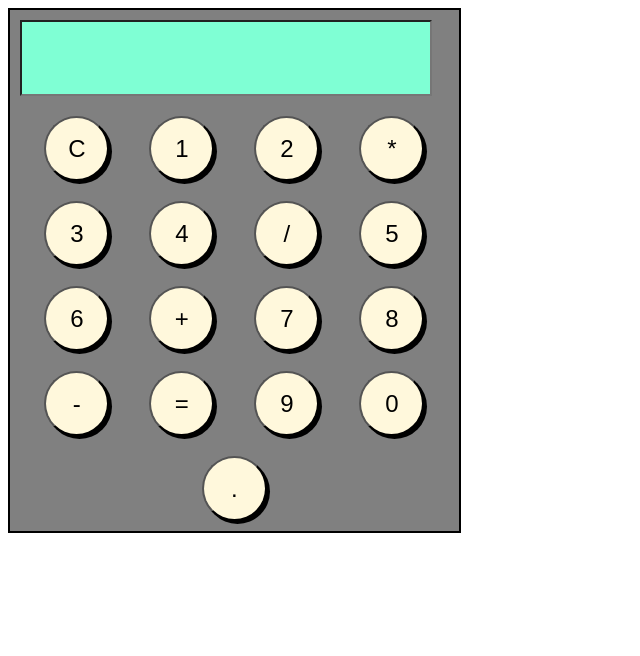
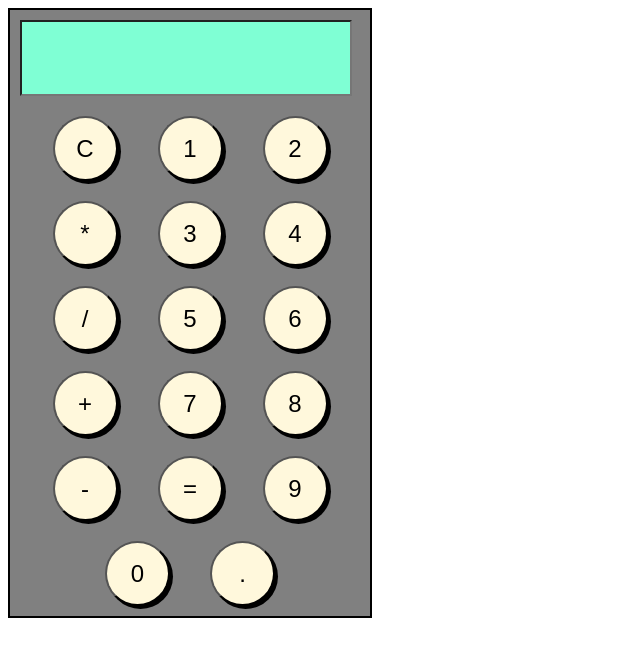
Before and after one commit to sumitissam/Calculator-, a plain HTML site: page index.html in a window 1280 px wide. Shown: the whole page, without its empty margins (0-640 px from the left). Drawn offline with Linux system fonts and the light colour scheme.

Commit message:
changed width of claculator style.css

```diff
--- a/style.css
+++ b/style.css
@@ -1,6 +1,6 @@
 #calculator{
     border:2px solid black;
-    width: 35.5%;
+    width: 360px;
     background-color: grey;
 }
 #text_area {
```
